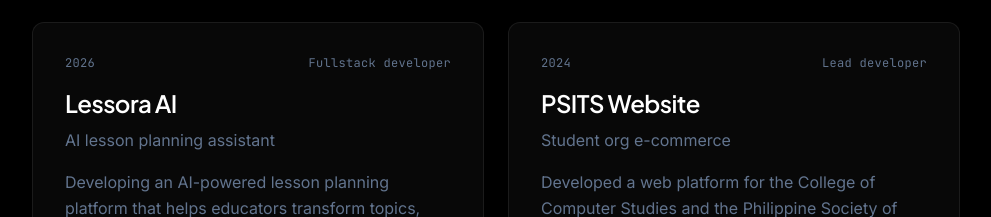
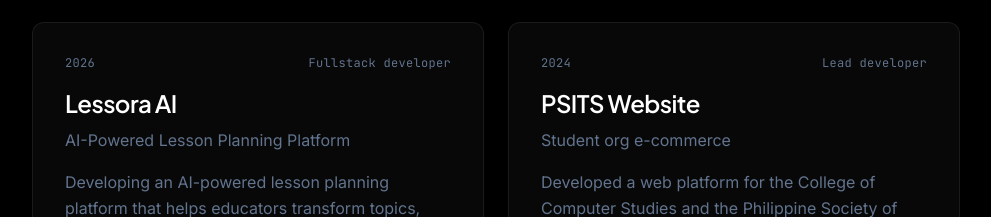
Before and after one commit to Javabutdif/portfolio, a React (Vite) app in the folder apps/portfolio/: page / in a window 1280 px wide. Shown: the part 2580-2797 px from the top of the page, without its empty margins (144-1135 px from the left). Built offline with nearby package versions, Linux system fonts and the light colour scheme.

Commit message:
update [James]: update the portfolio

```diff
--- a/apps/portfolio/src/projects.js
+++ b/apps/portfolio/src/projects.js
@@ -2,7 +2,7 @@
   {
     id: 5,
     title: "Lessora AI",
-    subtitle: "AI lesson planning assistant",
+    subtitle: "AI-Powered Lesson Planning Platform",
     description:
       "Developing an AI-powered lesson planning platform that helps educators transform topics, grade levels, class durations, and learning objectives into structured lesson plans. Built with Expo React Native and supported by a Node.js and Express backend, the platform features onboarding, authentication, personalized dashboards, AI-generated lesson recommendations, analytics, and secure data management.",
     tech: [
```
